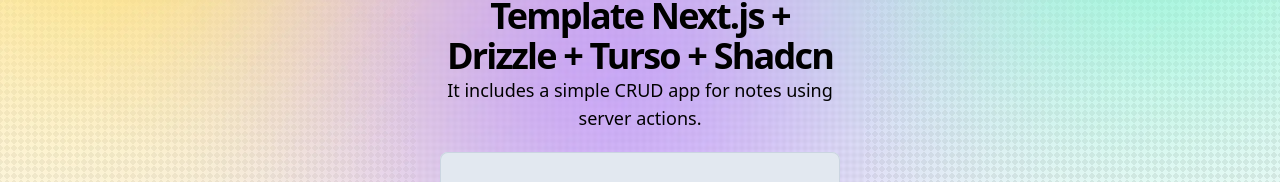
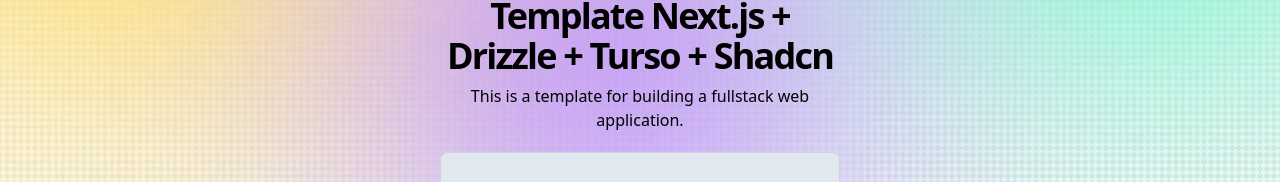
Before and after one commit to webdiego/next.js-drizzle-turso, a Next.js app: page / in a window 1280 px wide. Shown: the part 202-384 px from the top of the page. Built offline with nearby package versions, Linux system fonts and the light colour scheme; no server answers; the database is empty.

Commit message:
Update page content

```diff
--- a/src/app/page.tsx
+++ b/src/app/page.tsx
@@ -19,8 +19,8 @@
         <h1 className="text-center text-4xl font-bold leading-tight tracking-tighter md:text-4xl lg:leading-[1.1] ">
           Template Next.js + Drizzle + Turso + Shadcn
         </h1>
-        <p className="max-w-[750px] text-center text-lg text-muted-foreground ">
-          It includes a simple CRUD app for notes using server actions.
+        <p className="text-center  mt-2">
+          This is a template for building a fullstack web application.
         </p>
         {/* <div className="flex  items-center justify-center space-x-2 py-2">
         <Image
```
